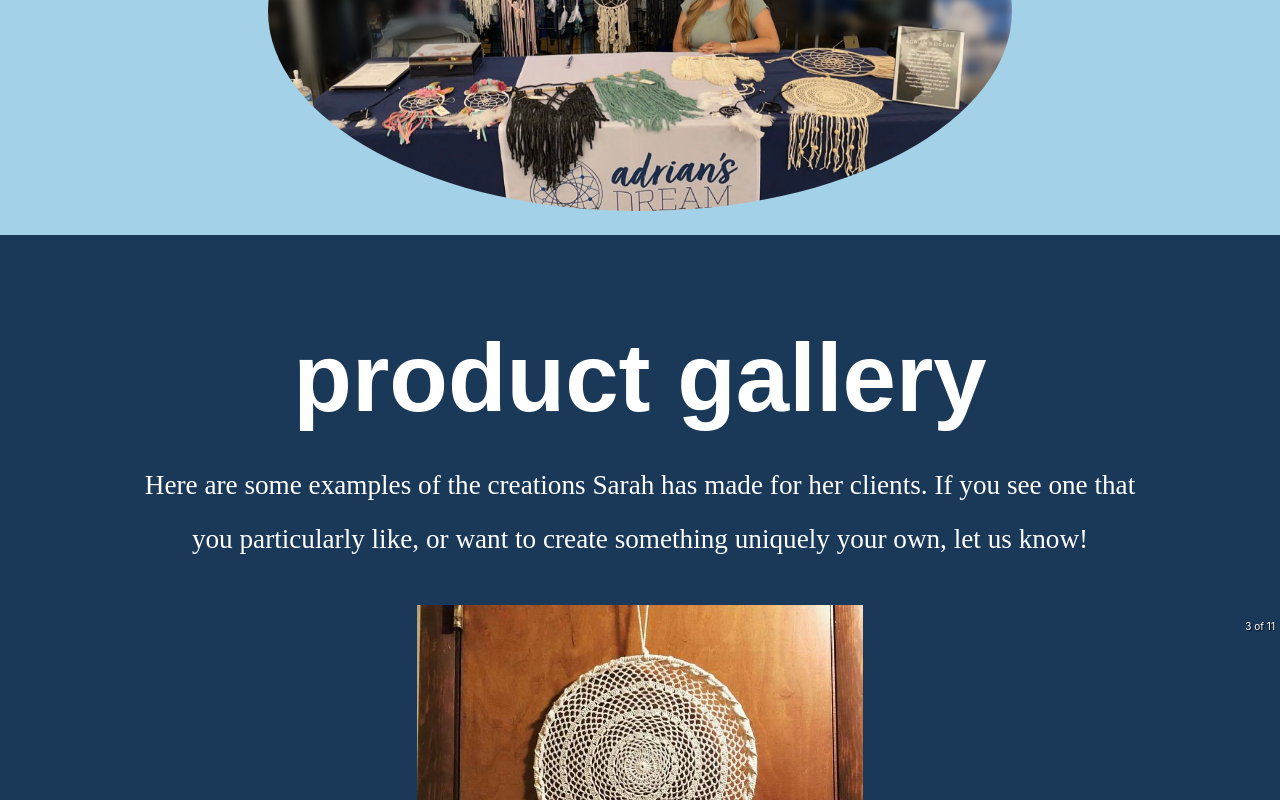
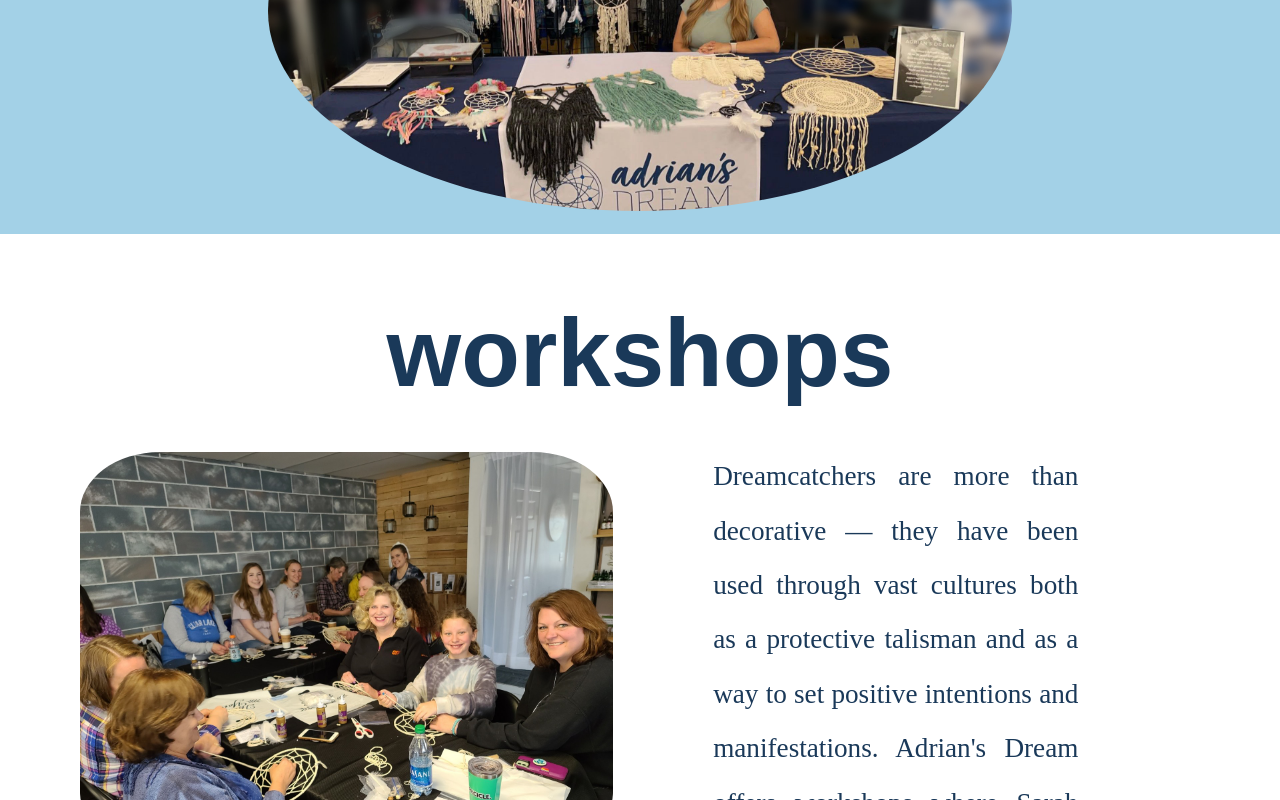
Before and after one commit to maxjacobzander/adrians-dream-opt2, a React (Create React App) app: page / in a window 1280 px wide. Shown: the part 2000-2800 px from the top of the page. Built offline with nearby package versions, Linux system fonts and the light colour scheme; a web font is replaced by a local one.

Commit message:
Reordered components to put workshops before gallery and renamed 'product gallery' to 'gallery'

```diff
--- a/src/components/Events.js
+++ b/src/components/Events.js
@@ -63,7 +63,7 @@ const Events = () => {
         <UpcomingEventsDiv id="events">
             <EventsHeader>upcoming events</EventsHeader>
             <EventsBlurb>
-            In addition to our workshops, Adrian's Dream is a frequent vendor at craft fairs throughout the state of Iowa! Find us at a craft fair near you to check our current macramés & dreamcatchers; to commission a special piece just for you; or to just say hi!
+            In addition to our workshops, Adrian's Dream is a frequent vendor at craft fairs throughout the state of Iowa! Find us at a craft fair near you to check our current crafts; to commission a special piece just for you; or to just say hi!
             <br/>
             <p style={{textAlign:"center"}}>Check back here for both upcoming craft fair appearances and workshop dates/locations!</p>
             </EventsBlurb>
--- a/src/components/Gallery.js
+++ b/src/components/Gallery.js
@@ -22,6 +22,7 @@ const Gallery = () => {
         color: #fff;
         font-size: 20px;
         padding-bottom: 30px;
+        margin-top: -55px;
     `
 
     const Header = styled.h1`
@@ -30,7 +31,7 @@ const Gallery = () => {
         font-style: normal;
         text-align: center;
         font-size: 6rem;
-        margin-top: 5%;
+        margin-top: 2%;
         @media screen and (max-width: 1025px) {
             line-height: .9;
         }
@@ -57,9 +58,9 @@ const Gallery = () => {
     return (
         <GalleryCarousel id="gallery">
         <br/>
-        <Header>product gallery</Header>
+        <Header>gallery</Header>
         <ProductMessage>
-        Here are some examples of the creations Sarah has made for her clients. If you see one that you particularly like, or want to create something uniquely your own, let us know!
+        Here are some examples of the creations Sarah has made for her clients as well as some photos from past workshops. If you see anything that you like, or want to book a workshop of your own, please let us know!
         </ProductMessage>
             <Carousel infiniteLoop useKeyboardArrows autoPlay style={{height:"10px"}}>
                 <div>
--- a/src/components/Navbar.js
+++ b/src/components/Navbar.js
@@ -54,18 +54,6 @@ const closeMobileMenu = () => setClick(false);
                         </li>
                         <li className='nav-item'>
                             <Link
-                            to='gallery'
-                            className='nav-links'
-                            onClick={closeMobileMenu}
-                            spy={true}
-                            smooth={true}
-                            offset={-70}
-                            duration={500}>
-                                PRODUCT GALLERY
-                            </Link>
-                        </li>
-                        <li className='nav-item'>
-                            <Link
                             to='workshops'
                             className='nav-links'
                             onClick={closeMobileMenu}
@@ -74,6 +62,18 @@ const closeMobileMenu = () => setClick(false);
                             offset={-70}
                             duration={500}>
                                 WORKSHOPS
+                            </Link>
+                        </li>
+                        <li className='nav-item'>
+                            <Link
+                            to='gallery'
+                            className='nav-links'
+                            onClick={closeMobileMenu}
+                            spy={true}
+                            smooth={true}
+                            offset={-70}
+                            duration={500}>
+                                GALLERY
                             </Link>
                         </li>
                         <li className='nav-item'>
--- a/src/components/Workshops.js
+++ b/src/components/Workshops.js
@@ -7,10 +7,11 @@ import LargeWorkshopGroup from '../assets/images/workshops/IMG_0674.jpeg';
 const Workshops = () => {
     const WorkshopWrapper = styled.div`
         background: #fff;
+        color: #1a3959;
         height: auto;
         width: 100%;
-        margin-top: -50px;
-        margin-bottom: 50px;
+        margin-top: -66px;
+        margin-bottom: 55px;
     `
 
     const SubWrapper = styled.div`
@@ -32,7 +33,6 @@ const Workshops = () => {
         font-weight: 700;
         font-style: normal;
         text-align: center;
-        color: #1a3959;
         font-size: 6rem;
         padding-top: 5%;
         @media screen and (max-width: 1025px) {
@@ -48,7 +48,6 @@ const Workshops = () => {
         align-items: center;
         font-size: 1.7rem;
         line-height: 2;
-        color: #1a3959;
         width: 50%;
         margin-left: 10%;
         @media screen and (max-width: 1025px) {
--- a/src/components/pages/Home.js
+++ b/src/components/pages/Home.js
@@ -12,8 +12,8 @@ const Home = () => {
         <>
         <Main />
         <About />
+        <Workshops />
         <Gallery />
-        <Workshops />
         <Events />
         <Contact />
         <Footer />
```
